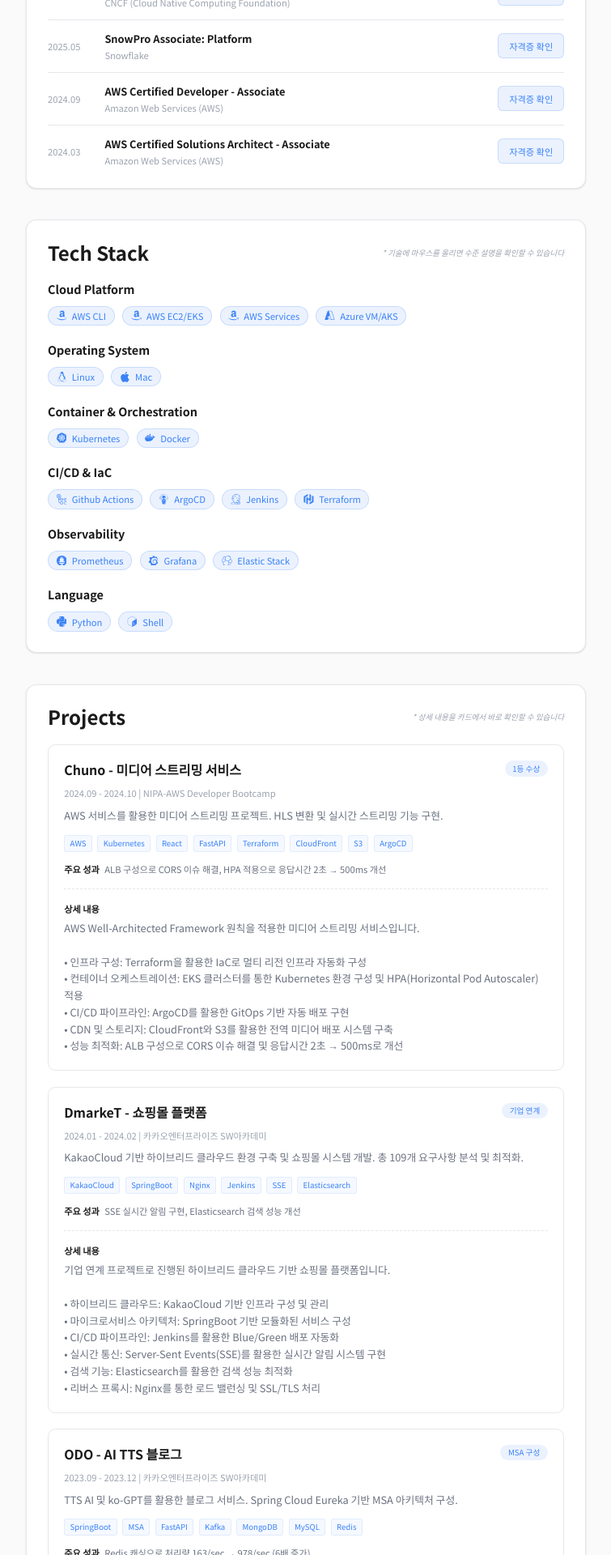
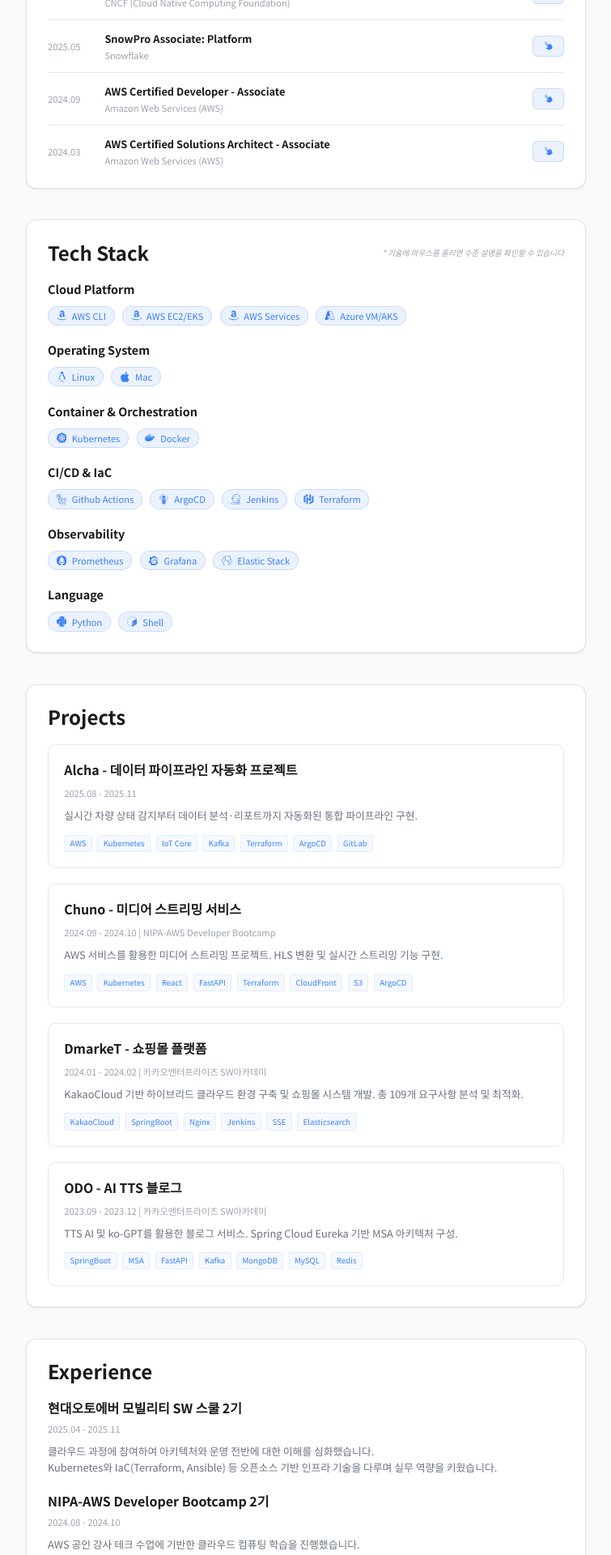
Before and after one commit to xxng1/xxng1-blog, a Next.js app: page /about in a window 1280 px wide. Shown: the part 880-2800 px from the top of the page at 81% size, without its empty margins (262-1017 px from the left). Built offline with nearby package versions, Linux system fonts and the light colour scheme.

Commit message:
ui 개선

```diff
--- a/content/posts/13-gitlab-nginx-bluegreen.md
+++ b/content/posts/13-gitlab-nginx-bluegreen.md
@@ -4,7 +4,7 @@
 date: '2025-08-13'
 section: 'infra'
 excerpt: 'GitLab CI를 활용한 Nginx Blue/Green 배포 자동화 구성'
-tags: ['Azure', 'GitLab', 'CI/CD', 'Nginx', 'Blue/Green', 'Shell']
+tags: ['Azure', 'Cloud', 'GitLab', 'CI/CD', 'Nginx', 'Blue/Green', 'Shell']
 ---
 
 > Azure VM 한 대에서 `GitLab`, `GitLab Runner`, `Nginx`로 무중단 블루/그린 배포 구축
--- a/src/app/about/page.tsx
+++ b/src/app/about/page.tsx
@@ -6,6 +6,7 @@
 import AboutGallery from '@/components/about/gallery';
 
 import { VscAzure } from "react-icons/vsc";
+import { FaGithub, FaLinkedin } from "react-icons/fa";
 
 
 import {
@@ -64,10 +65,12 @@
                             📞 010-5648-8262
                         </a>
                         <div className="flex gap-4 mt-2">
-                            <a href="https://github.com/xxng1" target="_blank" rel="noopener noreferrer" className="text-muted hover:text-accent transition-colors">
+                            <a href="https://github.com/xxng1" target="_blank" rel="noopener noreferrer" className="flex items-center gap-2 text-muted hover:text-accent transition-colors">
+                                <FaGithub size={18} />
                                 GitHub
                             </a>
-                            <a href="https://www.linkedin.com/in/sangwoong-park/" target="_blank" rel="noopener noreferrer" className="text-muted hover:text-accent transition-colors">
+                            <a href="https://www.linkedin.com/in/sangwoong-park/" target="_blank" rel="noopener noreferrer" className="flex items-center gap-2 text-muted hover:text-accent transition-colors">
+                                <FaLinkedin size={18} />
                                 LinkedIn
                             </a>
                         </div>
@@ -188,6 +191,14 @@
                 <div className="bg-card-background border border-card-border rounded-2xl p-8 shadow-sm">
                     <h2 className="text-3xl font-bold mb-6 text-foreground">Experience</h2>
                     <div className="space-y-6">
+                        <div>
+                            <h3 className="text-xl font-semibold text-foreground mb-2">현대오토에버 모빌리티 SW 스쿨 2기</h3>
+                            <div className="text-sm text-muted-foreground mb-3">2025.04 - 2025.11</div>
+                            <p className="text-muted leading-relaxed mb-2">
+                                클라우드 과정에 참여하여 아키텍처와 운영 전반에 대한 이해를 심화했습니다.<br />
+                                Kubernetes와 IaC(Terraform, Ansible) 등 오픈소스 기반 인프라 기술을 다루며 실무 역량을 키웠습니다.
+                            </p>
+                        </div>
                         <div>
                             <h3 className="text-xl font-semibold text-foreground mb-2">NIPA-AWS Developer Bootcamp 2기</h3>
                             <div className="text-sm text-muted-foreground mb-3">2024.08 - 2024.10</div>
--- a/src/components/about/gallery.tsx
+++ b/src/components/about/gallery.tsx
@@ -10,16 +10,6 @@
     alt: "Amazon The Spheres in Seattle",
     caption: "The Spheres - Amazon",
     href: "https://www.google.com/maps/place/The+Spheres/@47.615728,-122.3420854,17z/data=!3m1!4b1!4m6!3m5!1s0x5490154bca117fb1:0x7f39ceca621d130c!8m2!3d47.615728!4d-122.3395105!16s%2Fg%2F11f3xqwt6t?hl=en&entry=ttu&g_ep=EgoyMDI1MDcyMy4wIKXMDSoASAFQAw%3D%3D",
-  },
-  {
-    src: "/testimage.png",
-    alt: "AWS S3 콘솔 스크린샷",
-    caption: "AWS S3 Console - Dataset 구조",
-  },
-  {
-    src: "/testimage2.png",
-    alt: "MSK 소비자 구조 다이어그램",
-    caption: "Kafka MSK Consumer 구조",
   },
 ];
 
--- a/src/components/certification-section.tsx
+++ b/src/components/certification-section.tsx
@@ -2,6 +2,7 @@
 
 import { useState } from 'react';
 import CertificationImageModal from './certification-image-modal';
+import { GiClick } from "react-icons/gi";
 
 type CertificationItem = {
   date: string;
@@ -76,9 +77,9 @@
                           imageSrc: certification.imageSrc!,
                         })
                       }
-                      className="px-4 py-2 text-sm bg-accent/10 text-accent rounded-lg border border-accent/20 hover:bg-accent/20 transition-colors font-medium"
+                      className="px-4 py-2 text-sm bg-accent/10 text-accent rounded-lg border border-accent/20 hover:bg-accent/20 transition-colors font-medium flex items-center justify-center"
                     >
-                      자격증 확인
+                      <GiClick />
                     </button>
                   )}
                 </div>
--- a/src/components/projects-section.tsx
+++ b/src/components/projects-section.tsx
@@ -1,52 +1,29 @@
 "use client";
 
 const projects = [
+  {
+    title: 'Alcha - 데이터 파이프라인 자동화 프로젝트',
+    period: '2025.08 - 2025.11',
+    description: '실시간 차량 상태 감지부터 데이터 분석·리포트까지 자동화된 통합 파이프라인 구현.',
+    techStack: ['AWS', 'Kubernetes', 'IoT Core', 'Kafka', 'Terraform', 'ArgoCD', 'GitLab'],
+  },
   {
     title: 'Chuno - 미디어 스트리밍 서비스',
     period: '2024.09 - 2024.10 | NIPA-AWS Developer Bootcamp',
     description: 'AWS 서비스를 활용한 미디어 스트리밍 프로젝트. HLS 변환 및 실시간 스트리밍 기능 구현.',
     techStack: ['AWS', 'Kubernetes', 'React', 'FastAPI', 'Terraform', 'CloudFront', 'S3', 'ArgoCD'],
-    achievements: 'ALB 구성으로 CORS 이슈 해결, HPA 적용으로 응답시간 2초 → 500ms 개선',
-    badge: '1등 수상',
-    detail: `AWS Well-Architected Framework 원칙을 적용한 미디어 스트리밍 서비스입니다.
-
-• 인프라 구성: Terraform을 활용한 IaC로 멀티 리전 인프라 자동화 구성
-• 컨테이너 오케스트레이션: EKS 클러스터를 통한 Kubernetes 환경 구성 및 HPA(Horizontal Pod Autoscaler) 적용
-• CI/CD 파이프라인: ArgoCD를 활용한 GitOps 기반 자동 배포 구현
-• CDN 및 스토리지: CloudFront와 S3를 활용한 전역 미디어 배포 시스템 구축
-• 성능 최적화: ALB 구성으로 CORS 이슈 해결 및 응답시간 2초 → 500ms로 개선`
   },
   {
     title: 'DmarkeT - 쇼핑몰 플랫폼',
     period: '2024.01 - 2024.02 | 카카오엔터프라이즈 SW아카데미',
     description: 'KakaoCloud 기반 하이브리드 클라우드 환경 구축 및 쇼핑몰 시스템 개발. 총 109개 요구사항 분석 및 최적화.',
     techStack: ['KakaoCloud', 'SpringBoot', 'Nginx', 'Jenkins', 'SSE', 'Elasticsearch'],
-    achievements: 'SSE 실시간 알림 구현, Elasticsearch 검색 성능 개선',
-    badge: '기업 연계',
-    detail: `기업 연계 프로젝트로 진행된 하이브리드 클라우드 기반 쇼핑몰 플랫폼입니다.
-
-• 하이브리드 클라우드: KakaoCloud 기반 인프라 구성 및 관리
-• 마이크로서비스 아키텍처: SpringBoot 기반 모듈화된 서비스 구성
-• CI/CD 파이프라인: Jenkins를 활용한 Blue/Green 배포 자동화
-• 실시간 통신: Server-Sent Events(SSE)를 활용한 실시간 알림 시스템 구현
-• 검색 기능: Elasticsearch를 활용한 검색 성능 최적화
-• 리버스 프록시: Nginx를 통한 로드 밸런싱 및 SSL/TLS 처리`
   },
   {
     title: 'ODO - AI TTS 블로그',
     period: '2023.09 - 2023.12 | 카카오엔터프라이즈 SW아카데미',
     description: 'TTS AI 및 ko-GPT를 활용한 블로그 서비스. Spring Cloud Eureka 기반 MSA 아키텍처 구성.',
     techStack: ['SpringBoot', 'MSA', 'FastAPI', 'Kafka', 'MongoDB', 'MySQL', 'Redis'],
-    achievements: 'Redis 캐싱으로 처리량 163/sec → 978/sec (6배 증가)',
-    badge: 'MSA 구성',
-    detail: `TTS AI와 ko-GPT를 활용한 블로그 서비스로 MSA 아키텍처를 적용했습니다.
-
-• 마이크로서비스 아키텍처: Spring Cloud Eureka를 활용한 서비스 디스커버리 및 MSA 구성
-• 메시지 큐: Kafka를 활용한 비동기 메시징 및 이벤트 기반 아키텍처 구현
-• 데이터베이스: MongoDB와 MySQL을 활용한 다중 데이터베이스 전략
-• 캐싱 전략: Redis를 활용한 캐싱으로 처리량 163/sec → 978/sec로 6배 성능 개선
-• AI 서비스 통합: FastAPI 기반 TTS AI 서비스 및 ko-GPT 통합
-• 성능 모니터링: 각 서비스별 성능 메트릭 수집 및 분석`
   }
 ];
 
@@ -54,10 +31,7 @@
   return (
     <section className="mb-12">
       <div className="bg-card-background border border-card-border rounded-2xl p-8 shadow-sm">
-        <div className="flex items-center justify-between mb-6">
-          <h2 className="text-3xl font-bold text-foreground">Projects</h2>
-          <span className="text-xs text-muted-foreground italic">* 상세 내용을 카드에서 바로 확인할 수 있습니다</span>
-        </div>
+        <h2 className="text-3xl font-bold text-foreground mb-6">Projects</h2>
         <div className="space-y-6">
           {projects.map((project) => (
             <article
@@ -68,13 +42,10 @@
                 <h3 className="text-xl font-semibold text-foreground flex-1">
                   {project.title}
                 </h3>
-                <span className="text-xs px-3 py-1 bg-accent/10 text-accent rounded-full">
-                  {project.badge}
-                </span>
               </div>
               <div className="text-sm text-muted-foreground mb-3">{project.period}</div>
               <p className="text-muted leading-relaxed mb-4">{project.description}</p>
-              <div className="flex flex-wrap gap-2 mb-4">
+              <div className="flex flex-wrap gap-2">
                 {project.techStack.map((tech) => (
                   <span
                     key={`${project.title}-${tech}`}
@@ -84,18 +55,6 @@
                   </span>
                 ))}
               </div>
-              <div className="text-sm flex flex-col gap-2">
-                <div className="flex flex-col sm:flex-row sm:items-center sm:gap-2">
-                  <span className="font-semibold text-foreground">주요 성과</span>
-                  <span className="text-muted sm:max-w-xl">{project.achievements}</span>
-                </div>
-              </div>
-              {project.detail && (
-                <div className="mt-5 pt-5 border-t border-dashed border-card-border">
-                  <h4 className="text-sm font-semibold text-foreground mb-2">상세 내용</h4>
-                  <p className="text-muted leading-relaxed whitespace-pre-line">{project.detail}</p>
-                </div>
-              )}
             </article>
           ))}
         </div>
```
